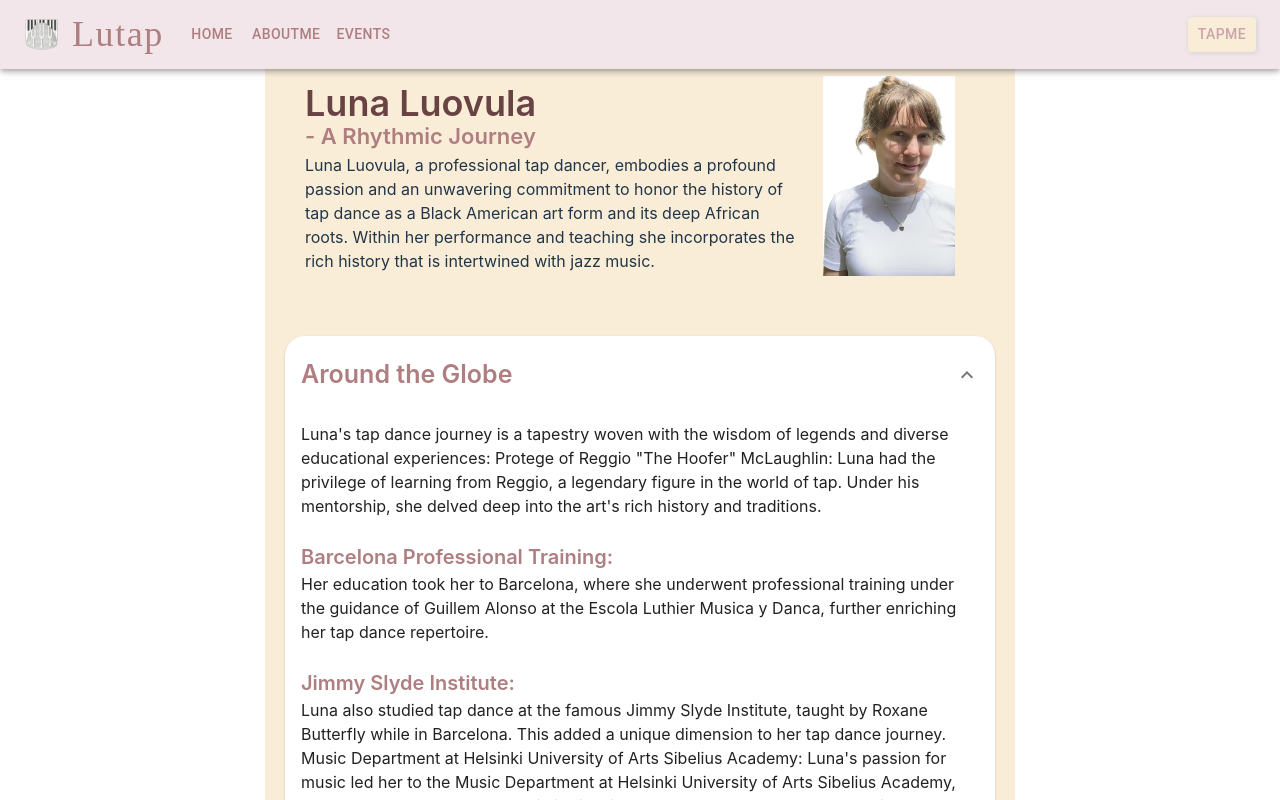
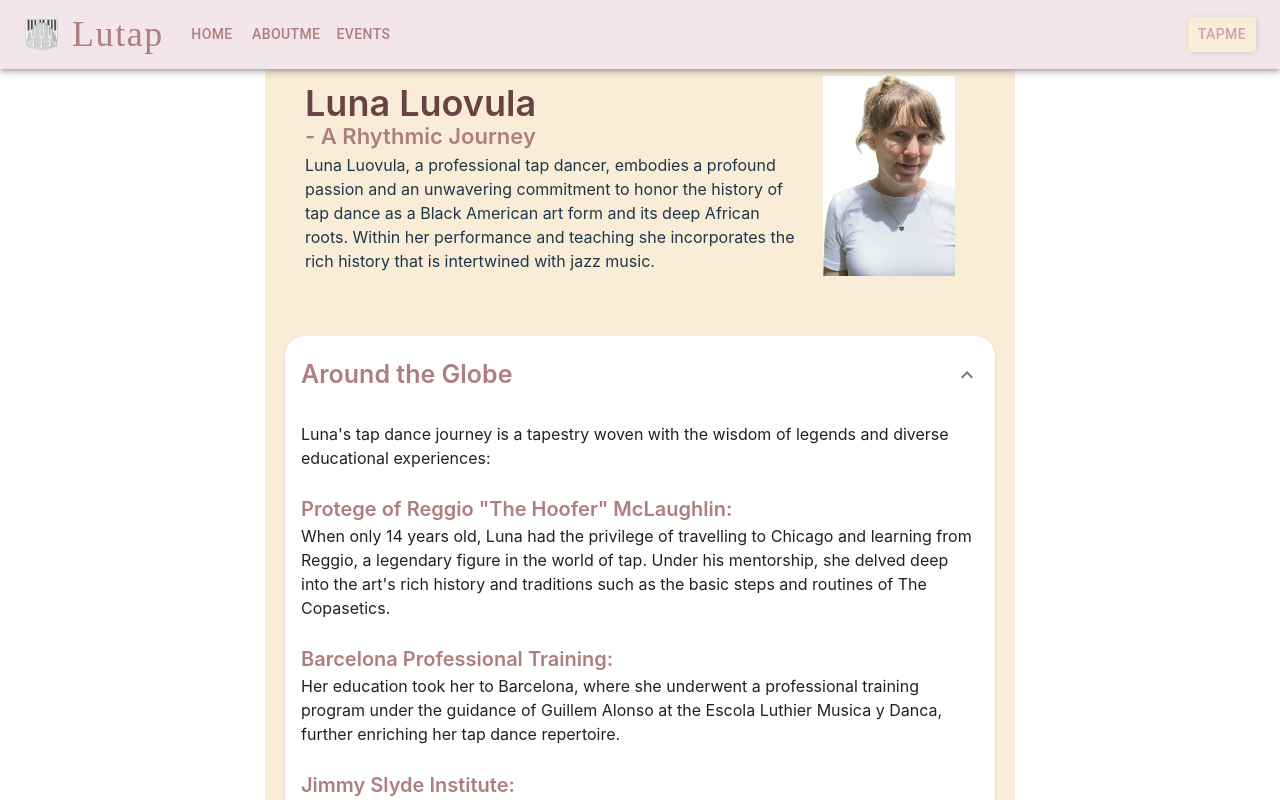
Before and after one commit to Luovula/LuTap, a React (Vite) app: page /AboutMe in a window 1280 px wide. Built offline with nearby package versions, Linux system fonts and the light colour scheme; a web font is replaced by a local one.

Commit message:
fix(aboutme): content

```diff
--- a/package.json
+++ b/package.json
@@ -6,7 +6,7 @@
   "scripts": {
     "dev": "vite",
     "build": "tsc && vite build",
-    "start": "node server.js",
+    "start": "node server.cjs",
     "lint": "eslint . --ext ts,tsx --report-unused-disable-directives --max-warnings 0",
     "preview": "vite preview",
     "prettier": "prettier --write ."
--- a/src/pages/AboutMe.tsx
+++ b/src/pages/AboutMe.tsx
@@ -43,37 +43,44 @@ const AboutMe: React.FC = () => {
           <AccordionDetails>
             <Box className="Content">
               Luna's tap dance journey is a tapestry woven with the wisdom of
-              legends and diverse educational experiences: Protege of Reggio
-              "The Hoofer" McLaughlin: Luna had the privilege of learning from
-              Reggio, a legendary figure in the world of tap. Under his
-              mentorship, she delved deep into the art's rich history and
-              traditions.
+              legends and diverse educational experiences:
+            </Box>
+            <br />
+            <Box className="T3">Protege of Reggio "The Hoofer" McLaughlin:</Box>
+            <Box className="Content">
+            When only 14 years old, Luna had the privilege of travelling to Chicago and learning from
+            Reggio, a legendary figure in the world of tap. Under his
+            mentorship, she delved deep into the art's rich history and
+            traditions such as the basic steps and routines of The Copasetics.
             </Box>
             <br />
             <Box className="T3">Barcelona Professional Training:</Box>
             <Box className="Content">
-              Her education took her to Barcelona, where she underwent
-              professional training under the guidance of Guillem Alonso at the
+              Her education took her to Barcelona, where she underwent a
+              professional training program under the guidance of Guillem Alonso at the
               Escola Luthier Musica y Danca, further enriching her tap dance
               repertoire.
             </Box>
             <br />
             <Box className="T3"> Jimmy Slyde Institute: </Box>
             <Box className="Content">
-              Luna also studied tap dance at the famous Jimmy Slyde Institute,
-              taught by Roxane Butterfly while in Barcelona. This added a unique
-              dimension to her tap dance journey. Music Department at Helsinki
-              University of Arts Sibelius Academy: Luna's passion for music led
-              her to the Music Department at Helsinki University of Arts
-              Sibelius Academy, where she explored the rhythmic intricacies that
-              connect tap dance and music.
+              While in Barcelona, Luna also studied tap dance at the famous Jimmy Slyde Institute,
+              taught by Roxane Butterfly. The spiritual environment and vast library of Jimmy Slyde Institute, rich in footage and history
+              of tap dance allowed Luna to explore her own identity and expression in a culturally aware context.
+            </Box>
+            <br />
+            <Box className="T3"> Music department at Helsinki University of Arts Sibelius Academy: </Box>
+            <Box className="Content">
+              Luna's passion for music led her to the Music Department at Helsinki University of Arts
+              Sibelius Academy, where she explored the connection between tap dance and music. Jazz rhythms, history of jazz music,
+              and piano accompaniment.
             </Box>
             <br />
             <Box className="T3">Orff Music Pedagogy Certified Course: </Box>
             <Box className="Content">
               Luna's dedication to understanding rhythm led her to pursue an
               Orff music pedagogy certified course, enhancing her knowledge of
-              musicality and rhythm.
+              teaching musicality through movement.
             </Box>
             <br />
             <Box className="T3"> Continued Learning in Taipei:</Box>
@@ -86,8 +93,12 @@ const AboutMe: React.FC = () => {
             <Box className="T3">Performing with Tap Radio: </Box>
             <Box className="Content">
               Luna's rhythmic journey has also seen her perform with Tap Radio
-              all around Taiwan, captivating audiences with her extraordinary
-              tap dancing skills and onstage charisma. Training at Broadway
+              all around Taiwan, captivating audiences with her tap dancing skills and onstage charisma.
+            </Box>
+            <br />
+            <Box className="T3"> Tap dance studies in improvisation: </Box>
+            <Box className="Content">
+              Training at Broadway
               Dance Center and Steps on Broadway in New York with the
               multitalented Jared Grimes, Cirque Du Soleil tap dancer Joseph
               Wiggan and Derick K Grant the producer of Imagine Tap. Throughout
@@ -165,7 +176,7 @@ const AboutMe: React.FC = () => {
           </AccordionSummary>
           <AccordionDetails>
             <Box className="Content">
-              Luna's tap dance brilliance has graced prestigious festivals
+              Luna's tap dance has graced prestigious festivals
               worldwide, including:
               <br />
               <ul>
@@ -187,20 +198,19 @@ const AboutMe: React.FC = () => {
               including but not limited to:
               <ul>
                 <li>
-                  Henry Le Tang Style: Guided by Jeremy Kiesman and Lance Pong.
+                  Henry Le Tang Style: Traditional routines from Jeremy Kiesman and Lance Pong.
                 </li>
                 <li>
-                  Eddie Brown Style: Learning routines and scientific rhythm
+                  Eddie Brown Style: Traditional routines and scientific rhythm
                   from Heather Cornell.
                 </li>
                 <li>
-                  Leon Collins Style: learning from Dianne Walker and Barbara
-                  Duffy the melodic.
+                  Leon Collins Style: Traditional routines from Dianne Walker and Barbara Duffy.
                 </li>
                 <li>
-                  Four Step Brothers Style: Mastered under the tutelage of
-                  Robert L. Reed.
+                  Four Step Brothers Style: Traditional routines and steps from Robert L. Reed.
                 </li>
+                <li>LaVaughn Robinson style: Traditional routines from Robert F. Burden Jr. and Huang Yuching</li>
                 <li>Relaxed technique: Sam Weber</li>
                 <li>
                   Present-day technique and style with Dormeshia Sumbry-Edwards,
```
